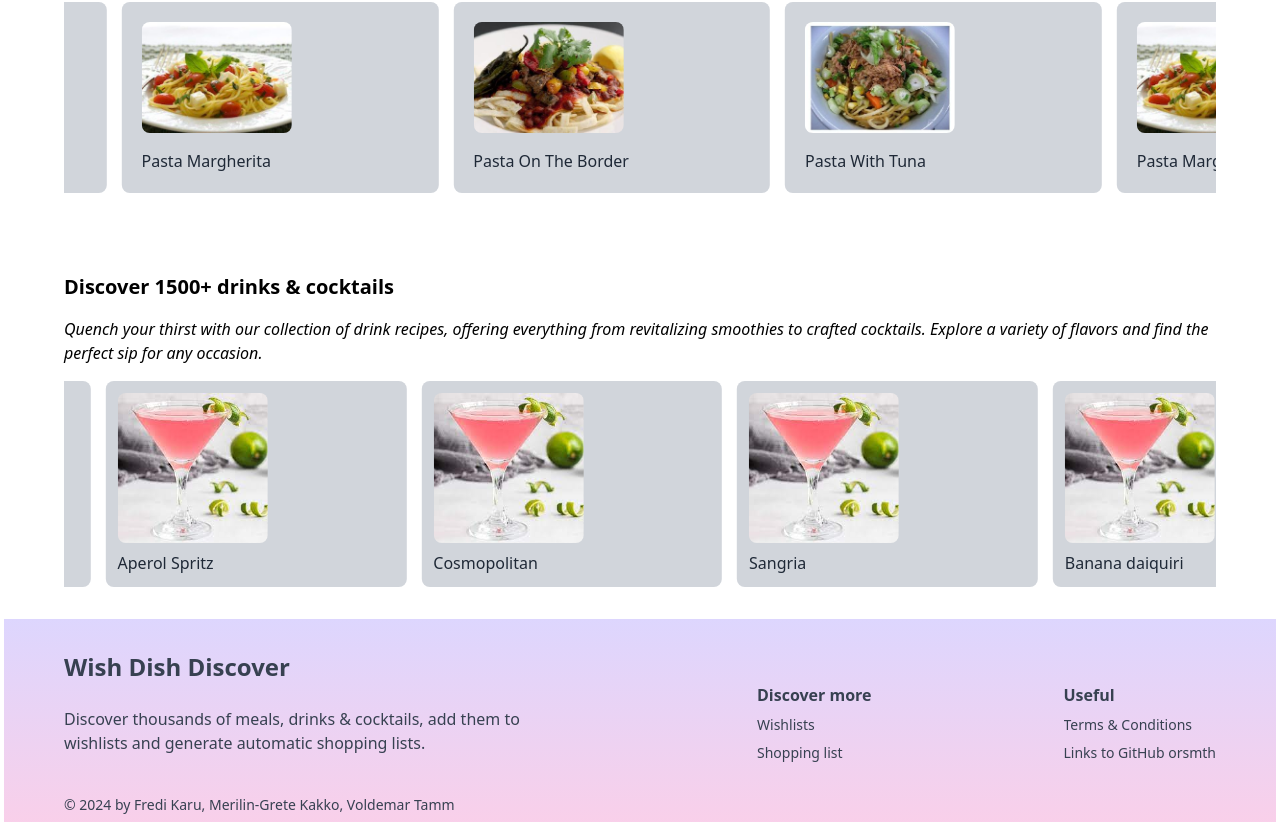
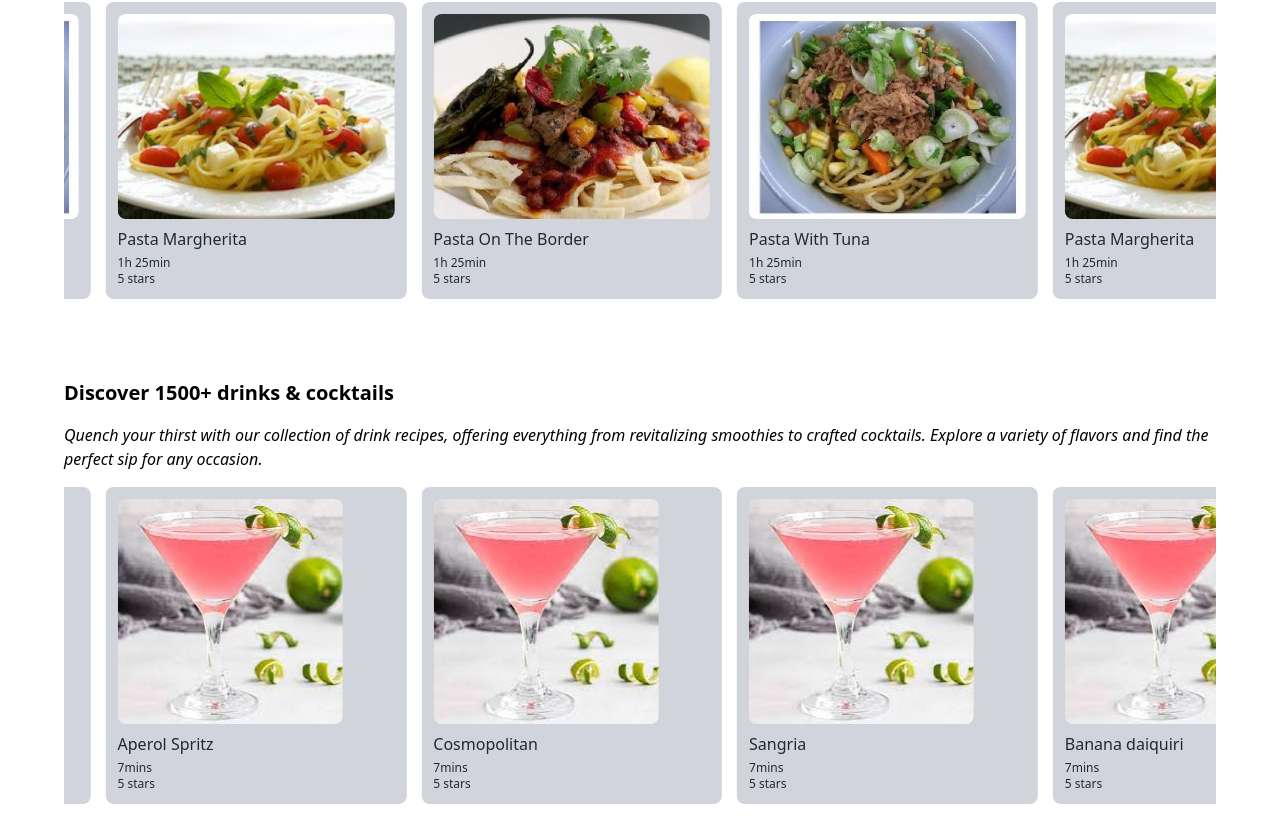
Before and after one commit to mgretek/dish-discover, a React (Create React App) app: page / in a window 1280 px wide. Shown: the part 258-1080 px from the top of the page. Built offline with nearby package versions, Linux system fonts and the light colour scheme.

Commit message:
Improved recipe card layout, added additional data to dummydata

```diff
--- a/src/App.js
+++ b/src/App.js
@@ -10,7 +10,7 @@ function App() {
   return (
     <div className="App">
       <Navbar />
-      <div className="mx-auto px-1 h-svh">
+      <div className="mx-auto h-svh">
         <Routes>
           <Route path="/" element={<Home />} />
           <Route path="/recipes" element={<RecipeSearch />} />
--- a/src/components/RandomDrinks.js
+++ b/src/components/RandomDrinks.js
@@ -5,6 +5,8 @@ import { FreeMode, Autoplay } from "swiper/modules";
 import "swiper/css";
 import "swiper/css/free-mode";
 import "swiper/css/autoplay";
+
+import "../styles.css";
 
 //Only for development – using dummy data instead of API
 import dummydata from "../dummydata/dummydata-drinks.js";
@@ -30,7 +32,7 @@ export const RandomDrinks = () => {
   return (
     <div>
       <div>
-        <div className="flex gap-5 items-center justify-center">
+        <div className="flex gap-5 items-center justify-center swiper-slider">
           <Swiper
             breakpoints={{
               340: {
@@ -59,15 +61,21 @@ export const RandomDrinks = () => {
               ? data.results.map((recipe) => (
                   <SwiperSlide
                     key={recipe.id}
-                    className="p-3 gap-10 bg-gray-300 rounded-lg"
+                    className="p-3 gap-10 bg-gray-300 rounded-lg swiper-slider"
                   >
                     <img
-                      className="mb-2 rounded-lg w-[150px] h-auto"
+                      className="mb-2 rounded-lg h-auto"
                       src={recipe.image}
                       alt={recipe.title}
                     />
 
-                    <div className="text-md text-gray-800">{recipe.title}</div>
+                    <div className="mb-1 text-md text-gray-800">
+                      {recipe.title}
+                    </div>
+                    <div className="text-xs text-gray-800">
+                      {recipe.preptime}
+                    </div>
+                    <div className="text-xs text-gray-800">{recipe.rating}</div>
                   </SwiperSlide>
                 ))
               : "Loading..."}
--- a/src/components/RandomRecipes.js
+++ b/src/components/RandomRecipes.js
@@ -59,15 +59,21 @@ export const RandomRecipes = () => {
               ? data.results.map((recipe) => (
                   <SwiperSlide
                     key={recipe.id}
-                    className="p-5 gap-10 bg-gray-300 rounded-lg"
+                    className="p-3 gap-10 bg-gray-300 rounded-lg"
                   >
                     <img
-                      className="mb-4 rounded-lg w-[150px] h-auto"
+                      className="mb-2 rounded-lg w-max h-auto"
                       src={recipe.image}
                       alt={recipe.title}
                     />
 
-                    <div className="text-md text-gray-800">{recipe.title}</div>
+                    <div className="mb-1 text-md text-gray-800">
+                      {recipe.title}
+                    </div>
+                    <div className="text-xs text-gray-800">
+                      {recipe.preptime}
+                    </div>
+                    <div className="text-xs text-gray-800">{recipe.rating}</div>
                   </SwiperSlide>
                 ))
               : "Loading..."}
--- a/src/dummydata/dummydata-drinks.js
+++ b/src/dummydata/dummydata-drinks.js
@@ -6,72 +6,96 @@ export default function dummydata() {
       {
         id: 1,
         title: "Amaretto espresso martini",
+        preptime: "7mins",
+        rating: "5 stars",
         image: "/dummydata/download.jpeg",
         imageType: "jpeg",
       },
       {
         id: 2,
         title: "Aperol Spritz",
+        preptime: "7mins",
+        rating: "5 stars",
         image: "/dummydata/download.jpeg",
         imageType: "jpeg",
       },
       {
         id: 3,
         title: "Cosmopolitan",
+        preptime: "7mins",
+        rating: "5 stars",
         image: "/dummydata/download.jpeg",
         imageType: "jpeg",
       },
       {
         id: 4,
         title: "Sangria",
+        preptime: "7mins",
+        rating: "5 stars",
         image: "/dummydata/download.jpeg",
         imageType: "jpeg",
       },
       {
         id: 5,
         title: "Banana daiquiri",
+        preptime: "7mins",
+        rating: "5 stars",
         image: "/dummydata/download.jpeg",
         imageType: "jpeg",
       },
       {
         id: 6,
         title: "Rhubarb fizz",
+        preptime: "7mins",
+        rating: "5 stars",
         image: "/dummydata/download.jpeg",
         imageType: "jpeg",
       },
       {
         id: 7,
         title: "Hugo",
+        preptime: "7mins",
+        rating: "5 stars",
         image: "/dummydata/download.jpeg",
         imageType: "jpeg",
       },
       {
         id: 8,
         title: "Margarita",
+        preptime: "7mins",
+        rating: "5 stars",
         image: "/dummydata/download.jpeg",
         imageType: "jpeg",
       },
       {
         id: 9,
         title: "Black russian cocktail",
+        preptime: "7mins",
+        rating: "5 stars",
         image: "/dummydata/download.jpeg",
         imageType: "jpeg",
       },
       {
         id: 10,
         title: "Sex on the beach",
+        preptime: "7mins",
+        rating: "5 stars",
         image: "/dummydata/download.jpeg",
         imageType: "jpeg",
       },
       {
         id: 11,
         title: "Cuba libre",
+        preptime: "7mins",
+        rating: "5 stars",
         image: "/dummydata/download.jpeg",
         imageType: "jpeg",
       },
       {
         id: 12,
         title: "Mojito",
+        preptime: "7mins",
+        rating: "5 stars",
         image: "/dummydata/download.jpeg",
         imageType: "jpeg",
       },
--- a/src/dummydata/dummydata-meals.js
+++ b/src/dummydata/dummydata-meals.js
@@ -6,72 +6,96 @@ export default function dummydata() {
       {
         id: 1,
         title: "Pasta With Tuna",
+        preptime: "1h 25min",
+        rating: "5 stars",
         image: "/dummydata/654959-312x231.jpg",
         imageType: "jpg",
       },
       {
         id: 2,
         title: "Pasta Margherita",
+        preptime: "1h 25min",
+        rating: "5 stars",
         image: "/dummydata/511728-312x231.jpg",
         imageType: "jpg",
       },
       {
         id: 3,
         title: "Pasta On The Border",
+        preptime: "1h 25min",
+        rating: "5 stars",
         image: "/dummydata/654857-312x231.jpg",
         imageType: "jpg",
       },
       {
         id: 4,
         title: "Pasta With Tuna",
+        preptime: "1h 25min",
+        rating: "5 stars",
         image: "/dummydata/654959-312x231.jpg",
         imageType: "jpg",
       },
       {
         id: 5,
         title: "Pasta Margherita",
+        preptime: "1h 25min",
+        rating: "5 stars",
         image: "/dummydata/511728-312x231.jpg",
         imageType: "jpg",
       },
       {
         id: 6,
         title: "Pasta On The Border",
+        preptime: "1h 25min",
+        rating: "5 stars",
         image: "/dummydata/654857-312x231.jpg",
         imageType: "jpg",
       },
       {
         id: 7,
         title: "Pasta With Tuna",
+        preptime: "1h 25min",
+        rating: "5 stars",
         image: "/dummydata/654959-312x231.jpg",
         imageType: "jpg",
       },
       {
         id: 8,
         title: "Pasta Margherita",
+        preptime: "1h 25min",
+        rating: "5 stars",
         image: "/dummydata/511728-312x231.jpg",
         imageType: "jpg",
       },
       {
         id: 9,
         title: "Pasta On The Border",
+        preptime: "1h 25min",
+        rating: "5 stars",
         image: "/dummydata/654857-312x231.jpg",
         imageType: "jpg",
       },
       {
         id: 10,
         title: "Pasta With Tuna",
+        preptime: "1h 25min",
+        rating: "5 stars",
         image: "/dummydata/654959-312x231.jpg",
         imageType: "jpg",
       },
       {
         id: 11,
         title: "Pasta Margherita",
+        preptime: "1h 25min",
+        rating: "5 stars",
         image: "/dummydata/511728-312x231.jpg",
         imageType: "jpg",
       },
       {
         id: 12,
         title: "Pasta On The Border",
+        preptime: "1h 25min",
+        rating: "5 stars",
         image: "/dummydata/654857-312x231.jpg",
         imageType: "jpg",
       },
--- a/src/styles.css
+++ b/src/styles.css
@@ -82,3 +82,7 @@ body {
 .nav li:hover {
   background-color: #777;
 }
+
+.swiper-slider {
+  transition-timing-function: linear;
+}
```
